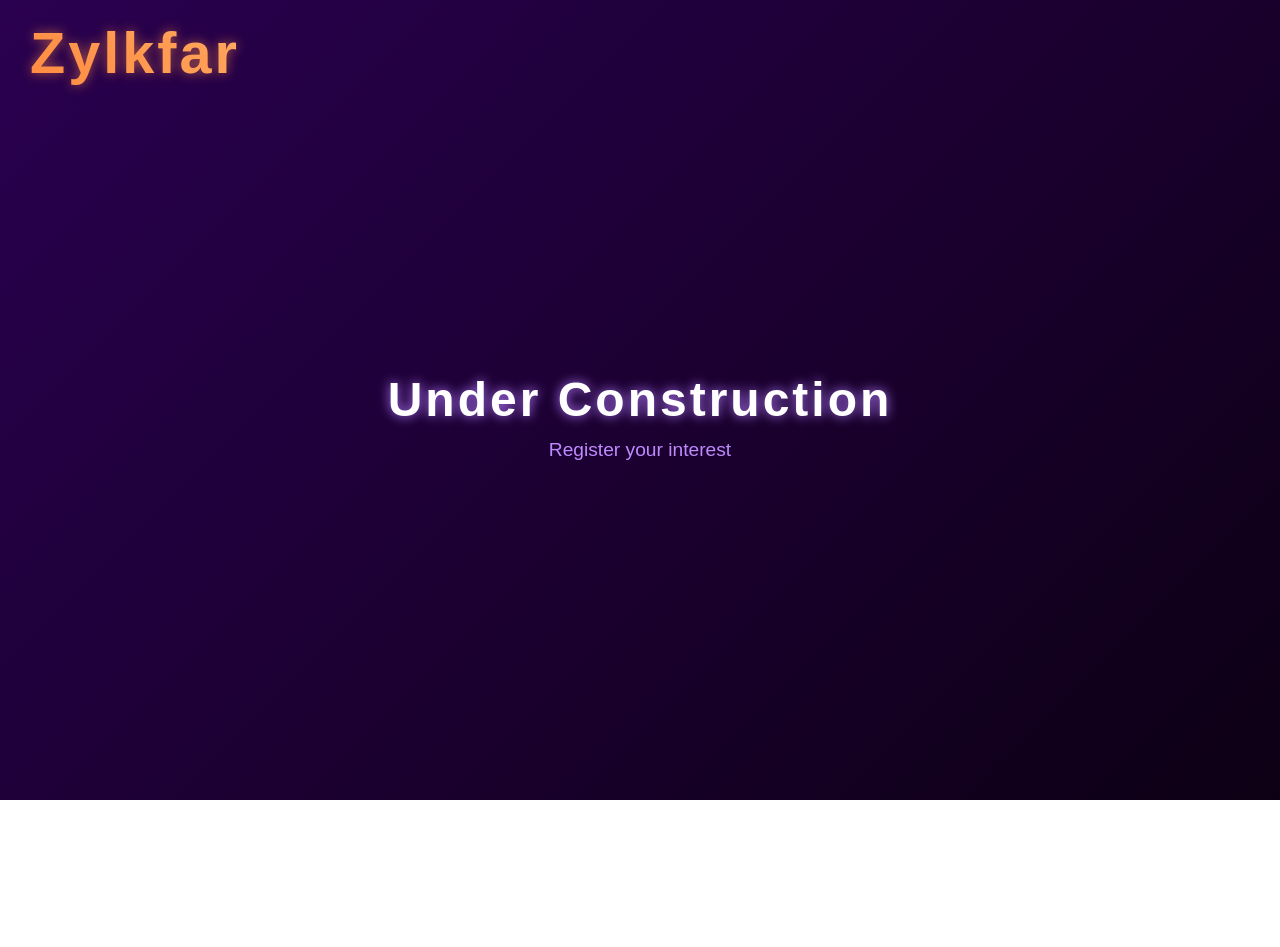
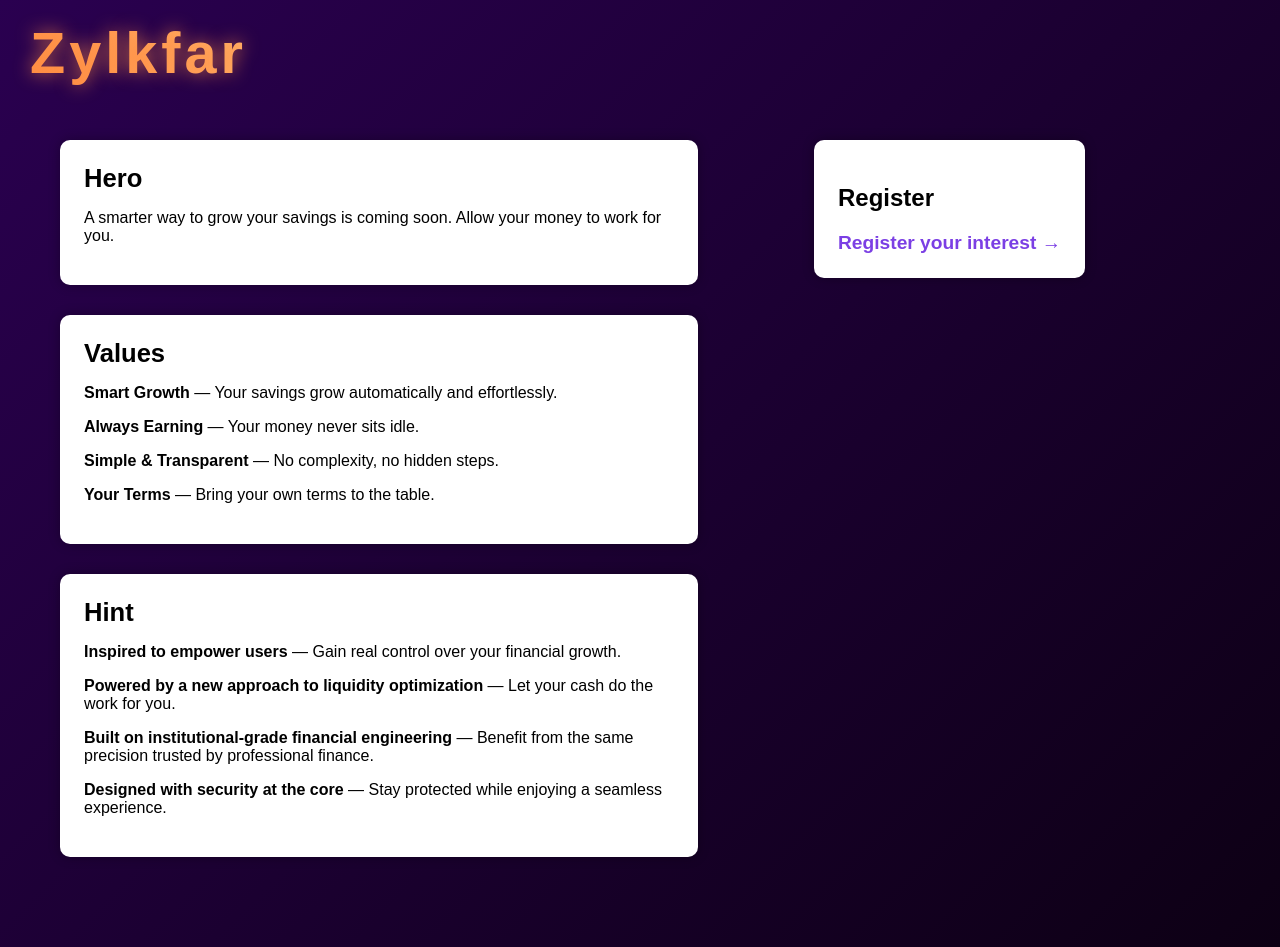
Before and after one commit to Wolfpack66/Zylkfar, a website: page preview-92jf3k1.html in a window 1280 px wide. Before the commit the page ends 800 px from the top, so only its background shows below. Drawn offline with Linux system fonts and the light colour scheme.

Commit message:
Refactor HTML structure and update styles

```diff
--- a/preview-92jf3k1.html
+++ b/preview-92jf3k1.html
@@ -13,47 +13,70 @@
         animation: fadeIn 1.2s ease-out;
       }
 
-      /* Top-left brand name */
+      /* Brand name */
       .header {
         position: absolute;
         top: 20px;
         left: 30px;
-        font-size: 3.6rem; /* Larger size */
+        font-size: 3.6rem;
         font-weight: bold;
-        letter-spacing: 3px;
+        letter-spacing: 4px;
         background: linear-gradient(45deg, #ff8c42, #ffb36b);
         -webkit-background-clip: text;
         -webkit-text-fill-color: transparent;
-        text-shadow: 0 0 12px rgba(255, 140, 66, 0.6);
+        text-shadow: 0 0 18px rgba(255, 140, 66, 0.75);
       }
 
-      /* Center content */
-      .center {
-        height: 100vh;
+      /* Layout container */
+      .content {
         display: flex;
-        flex-direction: column;
-        justify-content: center;
-        align-items: center;
-        text-align: center;
+        justify-content: space-between;
+        padding: 140px 60px 60px 60px;
       }
 
-      h1 {
-        font-size: 3rem;
-        letter-spacing: 3px;
-        margin-bottom: 12px;
-        text-shadow: 0 0 12px #b57bff;
+      /* Left column */
+      .left-column {
+        width: 55%;
       }
 
-      a {
-        color: #c08aff;
-        font-size: 1.2rem;
-        text-decoration: none;
-        transition: 0.3s ease;
+      /* Right column */
+      .right-column {
+        width: 35%;
+        display: flex;
+        justify-content: flex-start;
       }
 
-      a:hover {
-        color: #ffffff;
-        text-shadow: 0 0 10px #d3a6ff;
+      /* Blocks */
+      .block {
+        background: #ffffff;
+        color: #000000;
+        padding: 24px;
+        border-radius: 10px;
+        margin-bottom: 30px;
+        box-shadow: 0 0 12px rgba(0,0,0,0.3);
+      }
+
+      .block h2 {
+        margin-top: 0;
+        margin-bottom: 10px;
+        font-size: 1.6rem;
+      }
+
+      /* Register block */
+      .register {
+        background: #ffffff;
+        color: #000000;
+        padding: 24px;
+        border-radius: 10px;
+        height: fit-content;
+        box-shadow: 0 0 12px rgba(0,0,0,0.3);
+      }
+
+      .register a {
+        color: #7b3fe4;
+        font-weight: bold;
+        text-decoration: none;
+        font-size: 1.2rem;
       }
 
       @keyframes fadeIn {
@@ -62,15 +85,50 @@
       }
     </style>
   </head>
+
   <body>
 
-    <!-- Brand name top-left -->
     <div class="header">Zylkfar</div>
 
-    <!-- Centered content -->
-    <div class="center">
-      <h1>Under Construction</h1>
-      <a href="/contact.html">Register your interest</a>
+    <div class="content">
+
+      <!-- LEFT COLUMN -->
+      <div class="left-column">
+
+        <!-- HERO BLOCK -->
+        <div class="block">
+          <h2>Hero</h2>
+          <p>A smarter way to grow your savings is coming soon. Allow your money to work for you.</p>
+        </div>
+
+        <!-- VALUES BLOCK -->
+        <div class="block">
+          <h2>Values</h2>
+          <p><strong>Smart Growth</strong> — Your savings grow automatically and effortlessly.</p>
+          <p><strong>Always Earning</strong> — Your money never sits idle.</p>
+          <p><strong>Simple & Transparent</strong> — No complexity, no hidden steps.</p>
+          <p><strong>Your Terms</strong> — Bring your own terms to the table.</p>
+        </div>
+
+        <!-- HINT BLOCK -->
+        <div class="block">
+          <h2>Hint</h2>
+          <p><strong>Inspired to empower users</strong> — Gain real control over your financial growth.</p>
+          <p><strong>Powered by a new approach to liquidity optimization</strong> — Let your cash do the work for you.</p>
+          <p><strong>Built on institutional‑grade financial engineering</strong> — Benefit from the same precision trusted by professional finance.</p>
+          <p><strong>Designed with security at the core</strong> — Stay protected while enjoying a seamless experience.</p>
+        </div>
+
+      </div>
+
+      <!-- RIGHT COLUMN -->
+      <div class="right-column">
+        <div class="register">
+          <h2>Register</h2>
+          <a href="/contact.html">Register your interest →</a>
+        </div>
+      </div>
+
     </div>
 
   </body>
```
